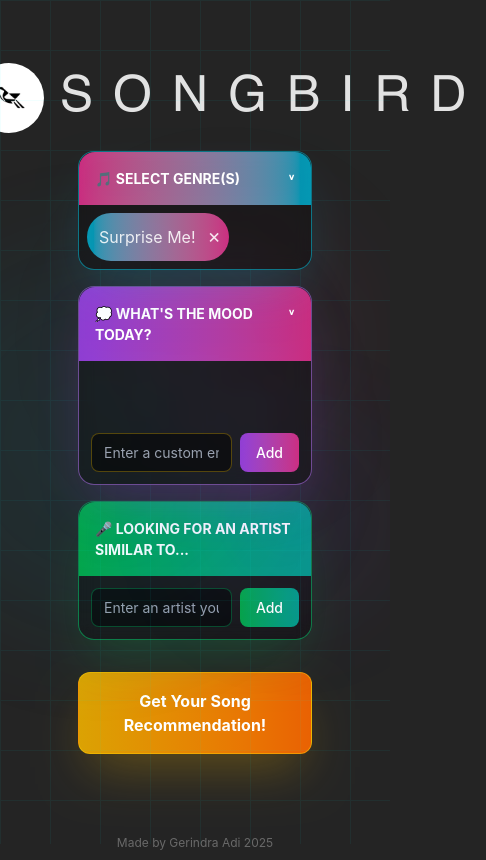
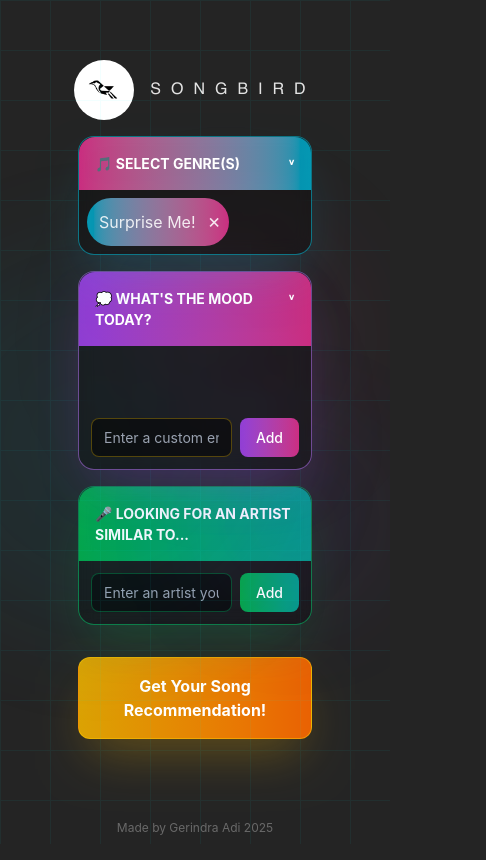
Before and after one commit to TedDPig123/Your-Music-Tailor, a React (Vite) app: page / in a window 390 px wide. Shown: the whole page, 486 px wide, since content can reach past the window. Built offline with nearby package versions, Linux system fonts and the light colour scheme.

Commit message:
spacing mobile fixed

```diff
--- a/src/components/Header.jsx
+++ b/src/components/Header.jsx
@@ -4,7 +4,7 @@ export default function Header(){
     return(
         <div id="header" className="text-[50px] font-helveticaregular tracking-[20px] w-full flex justify-center mt-15">
             <div className='flex gap-4 items-center'>
-                <img src={bird} className='w-[70px] rounded-full' alt="logo" />
+                <img src={bird} className='w-[60px] rounded-full' alt="logo" />
                 <div>SONGBIRD</div>
             </div>
         </div>
--- a/src/index.css
+++ b/src/index.css
@@ -26,3 +26,10 @@ body {
     font-family: Inter, sans-serif;
     font-size: 2rem;
 }
+
+@media screen and (max-width:500px){
+    #header{
+      font-size:16px;
+      letter-spacing: 10px;
+    }
+}
```
